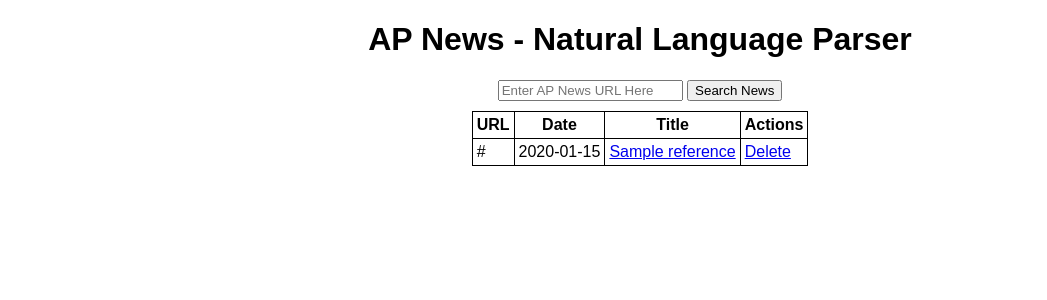
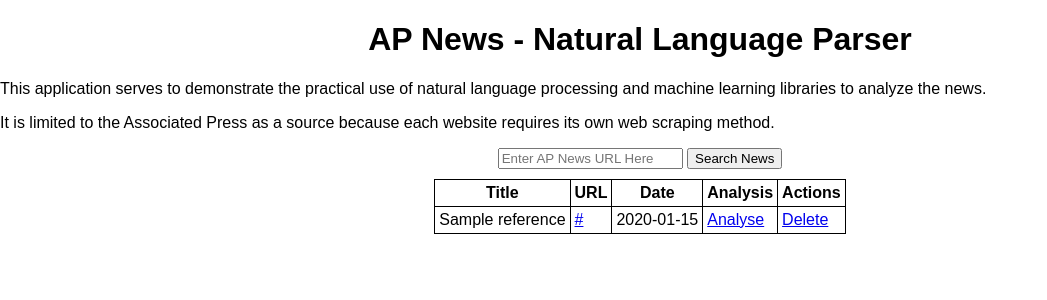
Before and after one commit to WellAndGood/NewsNLPParser, a Flask app: page / in a window 1280 px wide. Shown: the top 300 px of the page, without its empty margins (0-1047 px from the left). Run offline with Flask 3, Linux system fonts and the light colour scheme; tables that the repository leaves empty hold one stand-in row (values such as "Sample post"); parts of the project's set-up code (start-up, migrations or seed data) failed here and were passed over.

Commit message:
searching now adding title, new URL to analyze article with unique screen

```diff
--- a/AP_article_builder.py
+++ b/AP_article_builder.py
@@ -44,7 +44,10 @@
 
     # Retrieves image data
     image_data = []
-    image_url = json_script["image"]
+    try:
+        image_url = json_script["image"]
+    except KeyError:
+        image_url = ""
     image_caption_div = ap_article.find_all("div", attrs={"data-key": "embed-caption"})
     image_caption = image_caption_div[0].text
     try:
--- a/app.py
+++ b/app.py
@@ -114,6 +114,7 @@
     url = db.Column(db.String(300))
     title = db.Column(db.String(250), default="Untitled")
     search_datetime = db.Column(db.DateTime, default=datetime.utcnow)
+    searched = db.Column(db.Boolean, default=False)
 
     def __repr__(self):
         return('<Search %r>' % self.id)
@@ -125,6 +126,11 @@
         pattern = r'.*APNews.*'
         if re.match(pattern, search_content, re.IGNORECASE):
             new_task = Search(url=search_content, search_datetime=datetime.now())
+            article_dict = ap_article_dict_builder(search_content)
+            new_title = article_dict["headline"]
+            is_searched = True
+            new_task.title = new_title
+            new_task.searched = is_searched
             db.session.add(new_task)
             db.session.commit()
             return redirect('/')
@@ -145,19 +151,14 @@
     except:
         return 'There was an issue deleting this search.'
 
-@app.route('/article/<int:id>')
+@app.route('/article/analysis/<int:id>', methods=["GET", "POST"])
 def article_search(id):
     article_to_search = Search.query.get_or_404(id)
-    print(article_to_search.url)
     try:
         url = article_to_search.url
         if url is not None:
             article_dict = ap_article_dict_builder(url)
             article_txt = ap_article_full_txt(url)
-
-            print(article_dict)
-            print(article_txt)
-
             nlp = spacy.load("en_core_web_md")
 
             # Initialize the Doc object, generate sentences, verbs, entities, from the article
@@ -167,21 +168,21 @@
             entities = get_specific_entities(sentences)
             raw_entity_list = list(entities)
             duplicate_items = entity_counter(entities)
-            the_verbs = verb_in_sentence(verbs, sentences)
+            the_verbs = verb_in_sentence(verbs, sentences, doc)
 
-            article = Article.query.filter_by(source_url=url).first()
-            print(article)
+            new_title = article_dict["headline"]
+            is_searched = True
 
-            if article is not None:
-                print("you have something")
-            else:
-                print("you have nothing")
+
+            article_to_search.title = new_title
+            article_to_search.searched = is_searched
+            db.session.add(article_to_search)
+            db.session.commit()
+
     except:
         pass
 
-
-
-    return redirect('/')
+    return render_template('analysis.html')
 
 
 with app.app_context():
--- a/static/main.css
+++ b/static/main.css
@@ -18,6 +18,11 @@
     max-width: 300px;
 }
 
+.title-column {
+    word-wrap: break-word;
+    max-width: 300px;
+}
+
 .errMessages {
     text-align: center
 }
--- a/templates/index.html
+++ b/templates/index.html
@@ -8,6 +8,8 @@
 {% block body %}
 <div class="content">
     <h1 style="text-align: center">AP News - Natural Language Parser</h1>
+    <p>This application serves to demonstrate the practical use of natural language processing and machine learning libraries to analyze the news.</p>
+    <p>It is limited to the Associated Press as a source because each website requires its own web scraping method. </p>
     <form style="text-align: center" action="/" method="POST">
         <!-- name and id were previously named 'content'  -->
         <input type="text" name="NewsURL" id="NewsURL" placeholder="Enter AP News URL Here">
@@ -27,16 +29,18 @@
     {% else %}
     <table>
         <tr>
+            <th>Title</th>
             <th>URL</th>
             <th>Date</th>
-            <th>Title</th>
+            <th>Analysis</th>
             <th>Actions</th>
         </tr>
         {% for search in searches %}
         <tr>
-            <td class="url-column">{{ search.url }}</td>
+            <td class="title-column">{{ search.title }}</td>
+            <td class="url-column"><a href="{{search.url}}" target="_blank">{{ search.url }}</a></td>
             <td>{{ search.search_datetime.date() }}</td>
-            <td><a href="/article/{{search.id}}">{{ search.title }}</a></td>
+            <td><a href="/article/analysis/{{search.id}}">Analyse</td>
             <td>
                 <a href="/delete/{{search.id}}" onclick="confirmDeletion()">Delete</a>
             </td>
```
Also changed, not shown: migrations/versions/1207ff76fca1_add_searched_column_to_searches_.py (added, +32 -0 lines), templates/analysis.html (added, +12 -0 lines).
